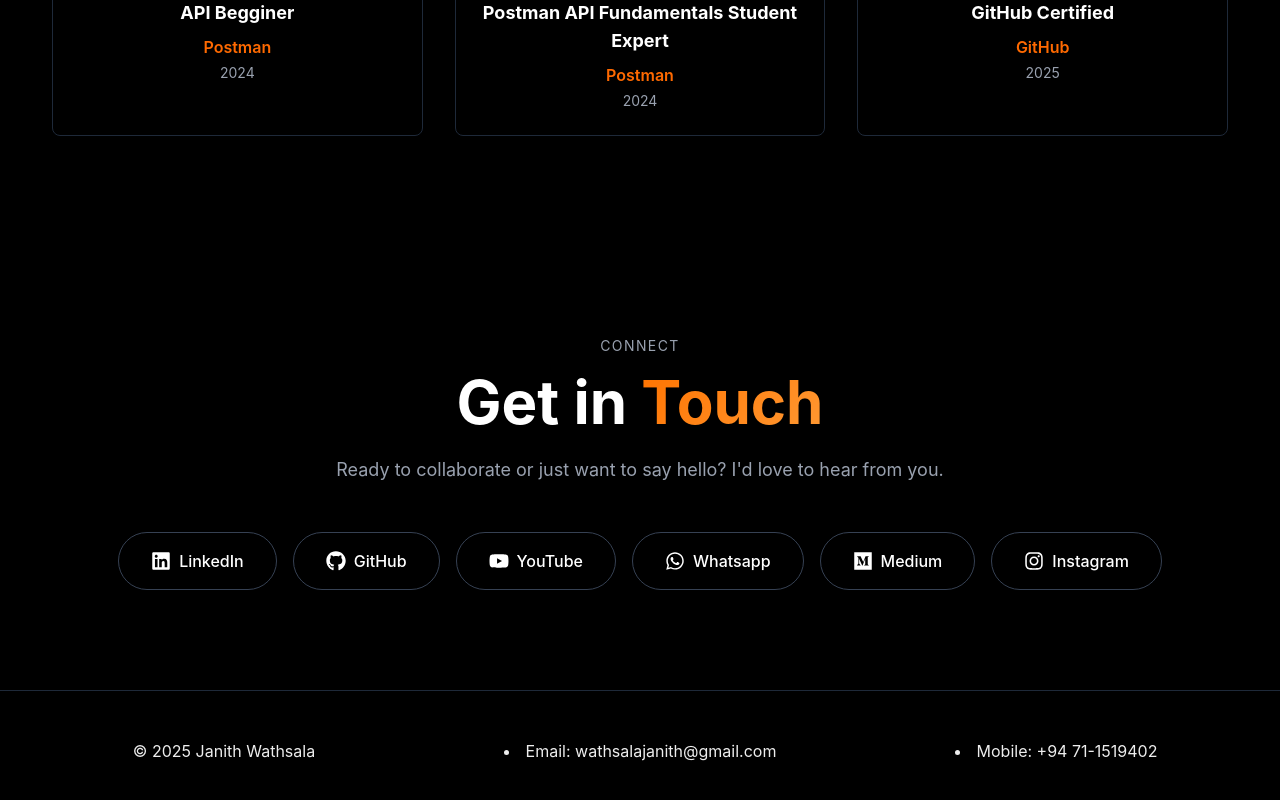
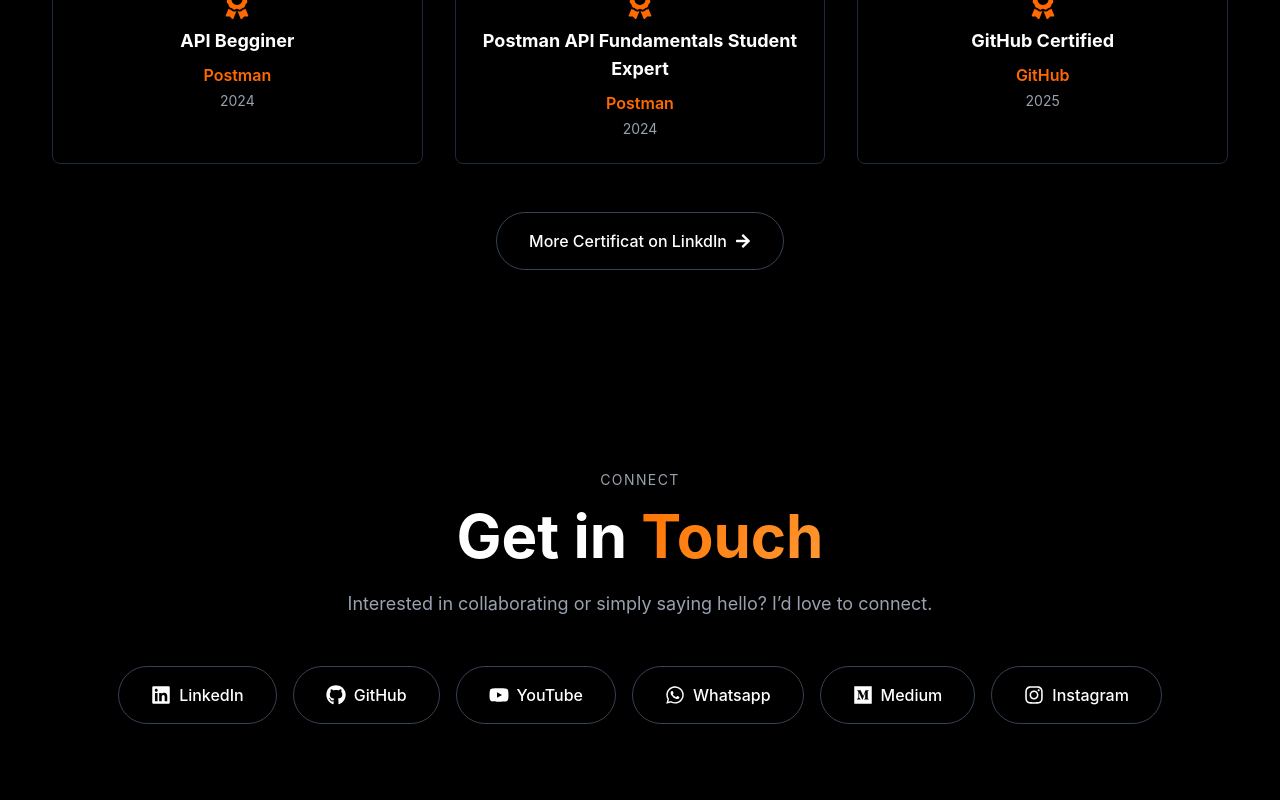
Before and after one commit to wathsaladmpgj/my-portfolio, a Next.js app: page / in a window 1280 px wide. Shown: the part 7692-8492 px from the top of the page. Built offline with nearby package versions, Linux system fonts and the light colour scheme.

Commit message:
fix code

```diff
--- a/app/components/Certifications.tsx
+++ b/app/components/Certifications.tsx
@@ -2,7 +2,7 @@
 
 import { useState } from 'react';
 import { motion, AnimatePresence } from 'framer-motion';
-import { FaAward, FaTimes } from 'react-icons/fa';
+import { FaAward, FaTimes,FaArrowRight} from 'react-icons/fa';
 
 const Certifications = () => {
   const [selectedCert, setSelectedCert] = useState<number | null>(null);
@@ -136,6 +136,25 @@
             </motion.div>
           )}
         </AnimatePresence>
+
+      {/* More Videos Button */}
+        <motion.div
+          initial={{ opacity: 0, y: 20 }}
+          whileInView={{ opacity: 1, y: 0 }}
+          viewport={{ once: true }}
+          transition={{ duration: 0.6 }}
+          className="text-center pt-12"
+        >
+          <a
+            href="https://www.youtube.com/@opencode"
+            target="_blank"
+            rel="noopener noreferrer"
+            className="inline-flex items-center gap-2 px-8 py-4 bg-transparent border border-gray-700 rounded-full text-white hover:border-orange-500 hover:bg-orange-500 hover:bg-opacity-10 transition-all group"
+          >
+            <span className="font-medium">More Certificat on LinkdIn</span>
+            <FaArrowRight className="group-hover:translate-x-1 transition-transform" />
+          </a>
+        </motion.div>
       </div>
     </section>
   );
--- a/app/components/Contact.tsx
+++ b/app/components/Contact.tsx
@@ -31,7 +31,7 @@
             Get in <span className="gradient-text">Touch</span>
           </h2>
           <p className="text-gray-400 text-lg mb-12 max-w-2xl mx-auto">
-            Ready to collaborate or just want to say hello? I'd love to hear from you.
+            Interested in collaborating or simply saying hello? I’d love to connect.
           </p>
 
           {/* Social Media Buttons */}
--- a/app/components/Navigation.tsx
+++ b/app/components/Navigation.tsx
@@ -71,14 +71,9 @@
           <div className="flex items-center justify-center h-16 relative">
             {/* Mobile Logo - Left Side */}
             <div className="md:hidden absolute left-4">
-              <img
-                src="/myimage.png"
-                alt="Logo"
-                className="h-10 w-10 object-contain rounded-full"
-                onError={(e) => {
-                  e.currentTarget.src = 'https://via.placeholder.com/40/ff7300/ffffff?text=W';
-                }}
-              />
+              <span className="text-2xl font-bold bg-gradient-to-r from-orange-500 to-pink-500 bg-clip-text text-transparent">
+                JW
+              </span>
             </div>
 
             {/* Desktop */}
--- a/app/components/Videos.tsx
+++ b/app/components/Videos.tsx
@@ -49,7 +49,7 @@
             Videos
           </h2>
           <p className="text-gray-400 text-lg max-w-2xl mx-auto">
-            Tutorials, talks, and insights on cloud-native development
+            Learn computers, software, networking, and technology through easy tutorials.
           </p>
         </motion.div>
 
```
Also changed, not shown: 1 other file (tests, documents, lock files or other folders).
